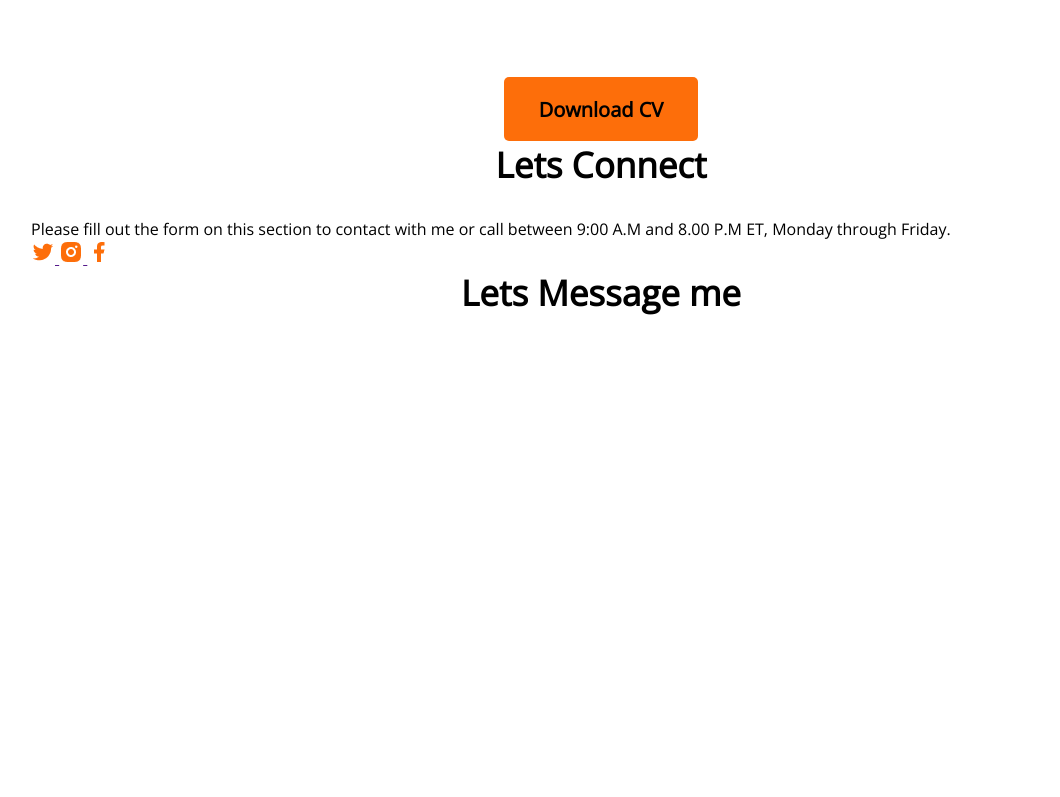
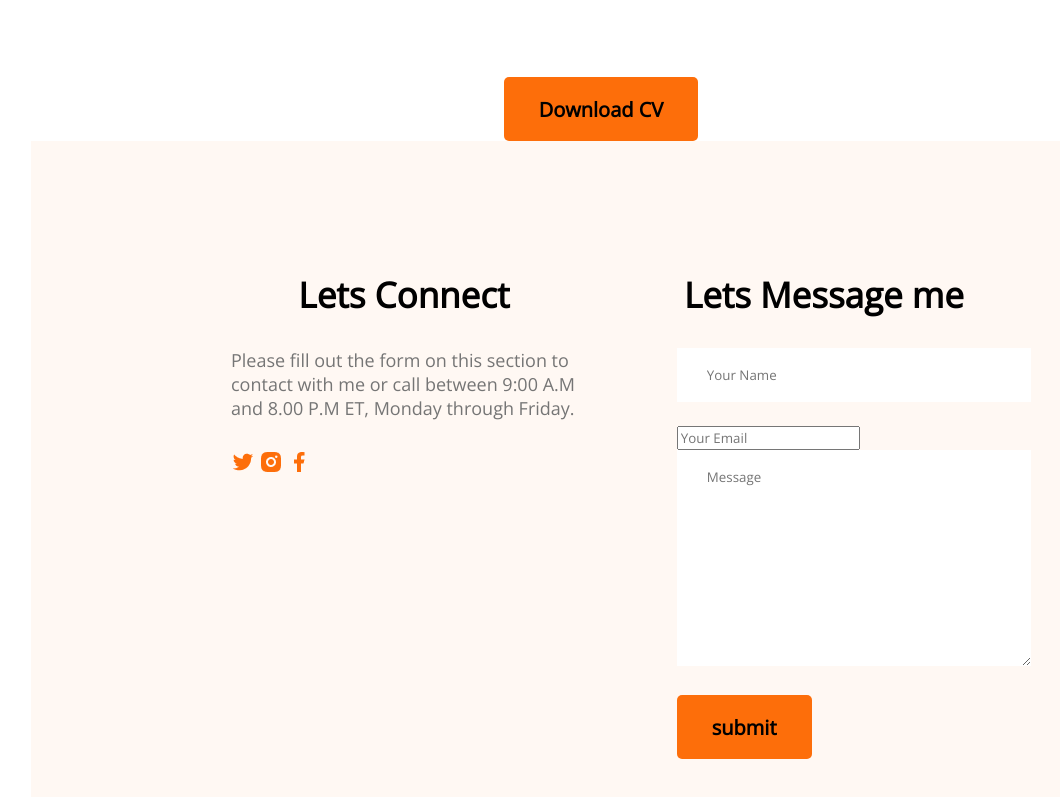
Before and after one commit to BidushiSuchana/developer-portfolio, a plain HTML site: page index.html in a window 1280 px wide. Shown: the part 2410-3207 px from the top of the page, without its empty margins (39-1099 px from the left). Before the commit the page ends 2756 px from the top, so only its background shows below. Drawn offline with nearby package versions, Linux system fonts and the light colour scheme.

Commit message:
Contact us added

```diff
--- a/index.html
+++ b/index.html
@@ -161,10 +161,10 @@
             </div>
         </section>
         <!-- contact section-->
-        <section class="contact"></section>
+        <section class="contact">
         <div>
             <h3 class="section-title">Lets Connect</h3>
-            <p>Please fill out the form on this section to contact with me or call between 9:00 A.M and 8.00 P.M ET, Monday through Friday.</p>
+            <p class="section-description">Please fill out the form on this section to contact with me or call between 9:00 A.M and 8.00 P.M ET, Monday through Friday.</p>
             <a href="">
                 <img src="images/icons/twitter.png" alt="">
             </a>
@@ -179,10 +179,16 @@
         </div>
         <div>
             <h3 class="section-title">Lets Message me </h3>
+            <form action="">
+                <input type="text" name="" id="" placeholder="Your Name">
+                <input type="email" name="" id="" placeholder="Your Email">
+                <textarea name="" id="" cols="30" rows="10" placeholder="Message"></textarea>
+                <input class="btn-primary" type="submit" value="submit">
+            </form>
 
         </div>
 
-
+    </section>
 
     </main>
     <footer>
--- a/styles/protfolio.css
+++ b/styles/protfolio.css
@@ -162,8 +162,21 @@ main{
 /* contact styles */
 .contact{
     display: flex;
+    gap: 100px;
+    background: #FFF8F3;
+    padding: 130px 200px;
+
 }
 .contact.section-title{
-    text-align: left;
+    text-align:left ;
 
 }
+.contact input[type="text"],input [type="email"],textarea{
+    margin-bottom: 24px;
+    border: 0px;
+    width: 100%;
+    padding: 18px 30px;
+}
+.contact a {
+    text-decoration: none;
+}
```
